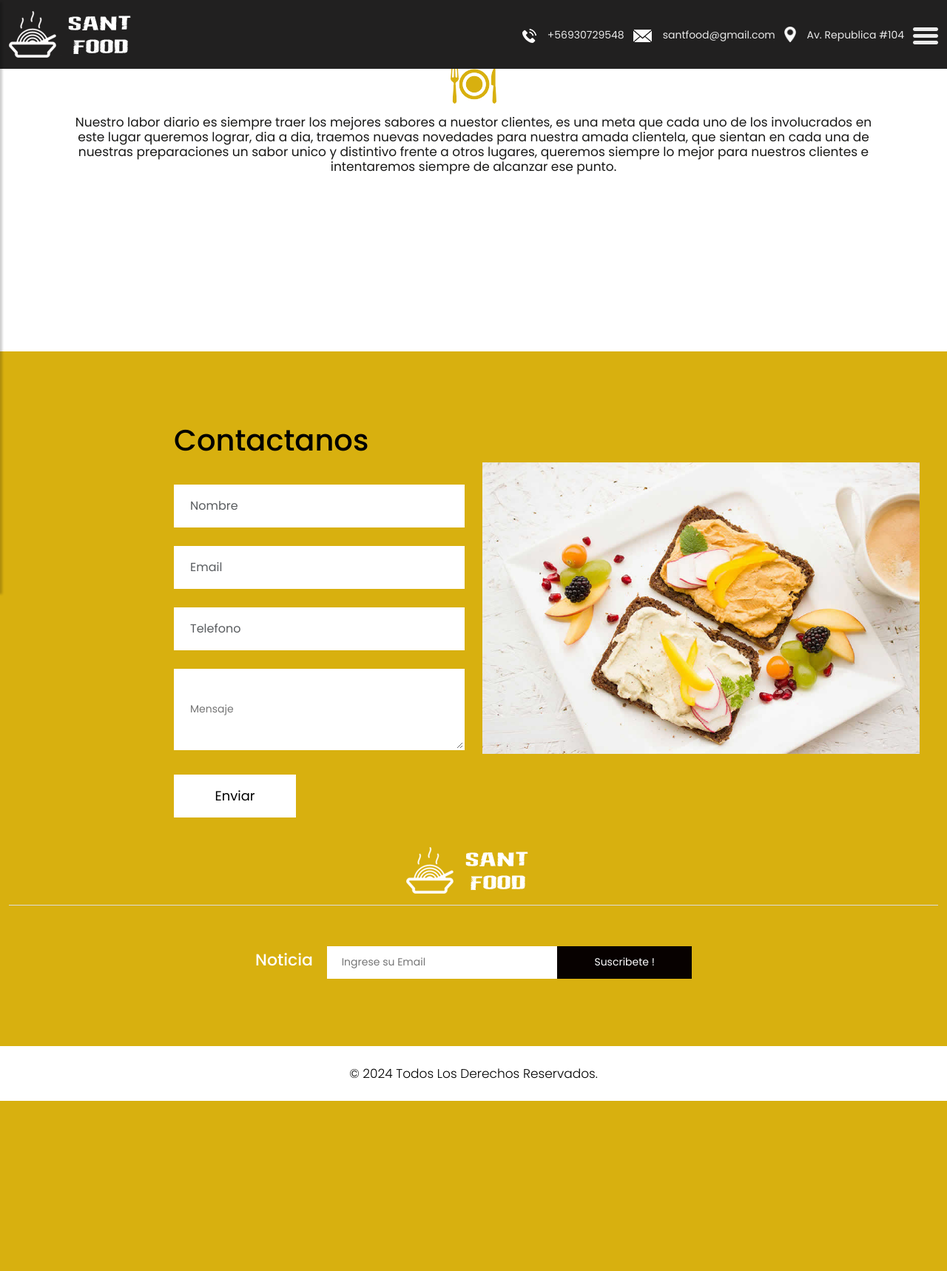
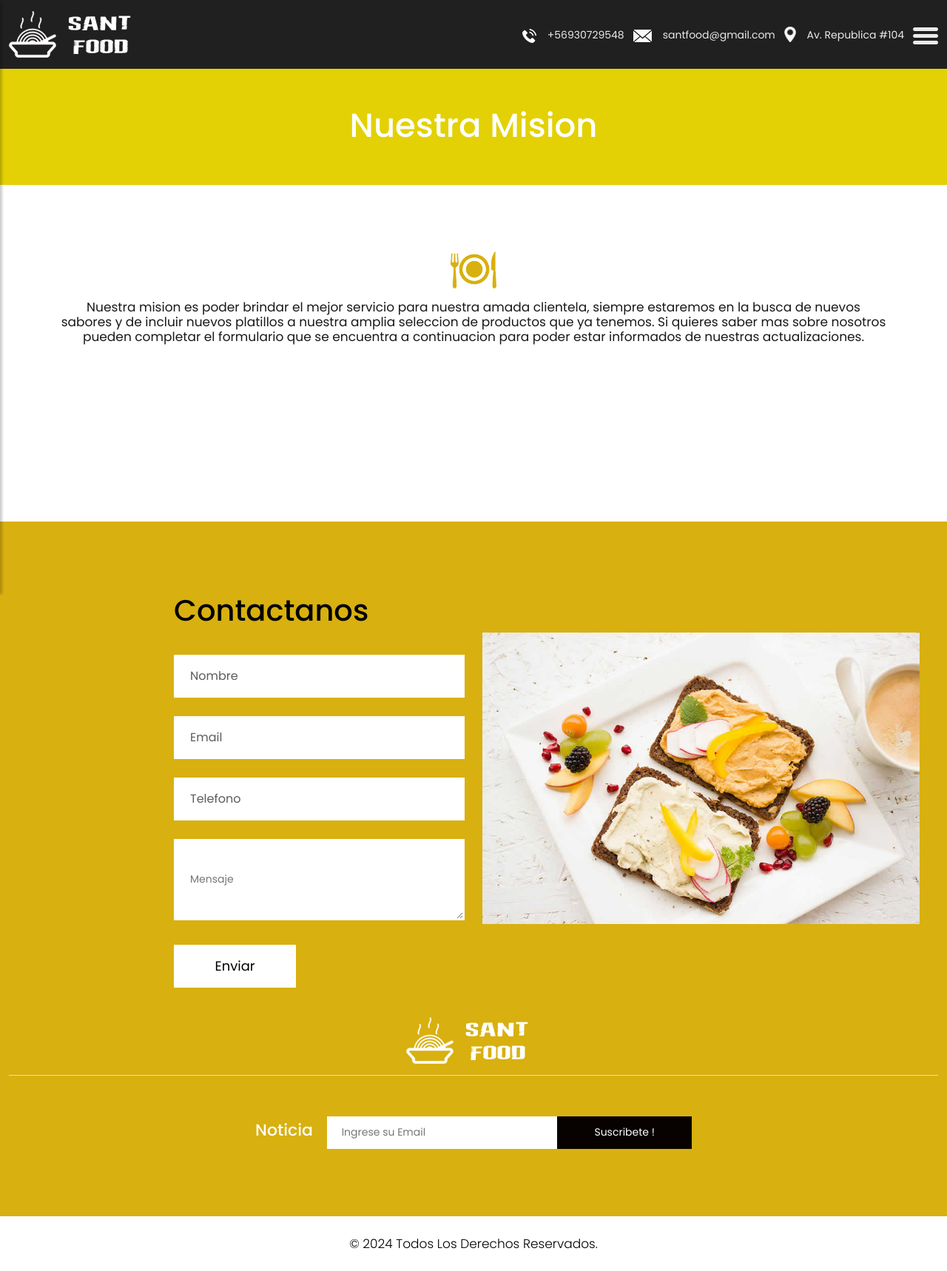
Before and after one commit to Mursito1/santfoodrail, a Django app: page /contacto in a window 1280 px wide. Shown: the whole page at 74% size. Before the commit the page ends 1488 px from the top, so only its background shows below. Run offline with Django 4.2, Linux system fonts and the light colour scheme; some libraries are stand-ins or nearby versions.

Commit message:
Update contacto.html

```diff
--- a/blog/templates/contacto.html
+++ b/blog/templates/contacto.html
@@ -93,6 +93,17 @@
         </div>
     </header>
 
+    <div class="yellow_bg">
+        <div class="container">
+                <div class="row">
+                   <div class="col-md-12">
+                      <div class="title">
+                         <h2>Nuestra Mision</h2>
+                      </div>
+                   </div>
+              </div>
+        </div>
+    </div>
 
     <div class="about">
         <div class="container">
@@ -101,9 +112,9 @@
                  <div class="title">
                     <i><img src="{% static 'images/title.png' %}" alt="#"/></i>
 
-                    <span> Nuestro labor diario es siempre traer los mejores sabores a nuestor clientes, es una meta que cada uno de los involucrados en este lugar queremos lograr,
-                        dia a dia, traemos nuevas novedades para nuestra amada clientela, que sientan en cada una de nuestras preparaciones un sabor unico y distintivo frente a otros lugares,
-                        queremos siempre lo mejor para nuestros clientes e intentaremos siempre de alcanzar ese punto.
+                    <span> Nuestra mision es poder brindar el mejor servicio para nuestra amada clientela, siempre estaremos en la busca de nuevos sabores
+                        y de incluir nuevos platillos a nuestra amplia seleccion de productos que ya tenemos.
+                        Si quieres saber mas sobre nosotros pueden completar el formulario que se encuentra a continuacion para poder estar informados de nuestras actualizaciones.
                        <br>
                     </span>
                 </div>
```
